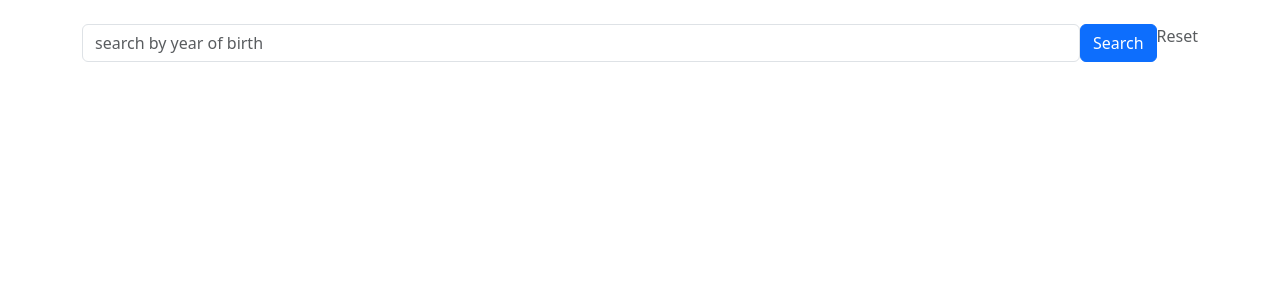
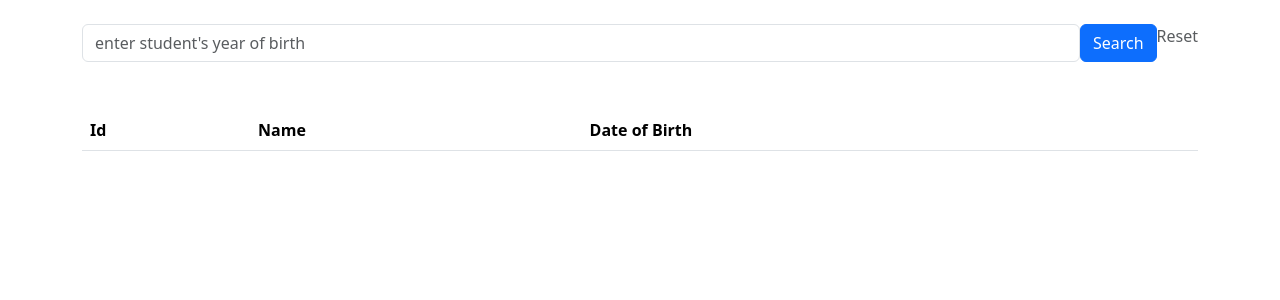
Before and after one commit to scarlett-troncoso/php-mysqli-university, a PHP site: page / in a window 1280 px wide. Shown: the part 40-340 px from the top of the page. Run offline with PHP 8.4, Linux system fonts and the light colour scheme; data that the repository does not hold is empty.

Commit message:
add table

```diff
--- a/index.php
+++ b/index.php
@@ -83,24 +83,30 @@ if (!empty($_POST['year_of_birth'])) {
         <main>
             <div class="container py-4">
                 <form action="" method="post" class="d-flex mb-5">
-                    <input type="number" name="year_of_birth" id="year_of_birth" placeholder="search by year of birth" class="form-control">
+                    <input type="number" name="year_of_birth" id="year_of_birth" placeholder="enter student's year of birth" class="form-control">
                     <button class="btn btn-primary">Search</button>
                     <a href="/" class="text-muted nav-link">Reset</a>
                 </form>
 
-                <?php while ($row = $result->fetch_assoc()) :
-                    ['name' => $name, 'surname' => $surname, 'date_of_birth' => $date_of_birth  ] = $row; ?>
-                        <div>
-                            <strong>Name:</strong>
-                            <?= $name . ' ' . $surname ?>
-                        </div>
-                        <div>
-                            <strong>Date of birth:</strong>
-                            <?= $date_of_birth ?>
-                        </div>
-                        <hr>
-
-                <?php endwhile; ?>
+                <table class="table">
+                        <thead>
+                            <tr>
+                            <th scope="col">Id</th>
+                            <th scope="col">Name</th>
+                            <th scope="col">Date of Birth</th>
+                            </tr>
+                        </thead>
+                        <tbody>
+                            <?php while ($row = $result->fetch_assoc()) :
+                            ['id' => $id, 'name' => $name, 'surname' => $surname, 'date_of_birth' => $date_of_birth ] = $row; ?>
+                                <tr>
+                                    <th scope="row"><?= $id ?></th>
+                                    <td><?= $name . ' ' . $surname ?></td>
+                                    <td><?= $date_of_birth ?></td>
+                                </tr>
+                            <?php endwhile; ?>
+                        </tbody>
+                    </table>
             </div>
 
         </main>
```
